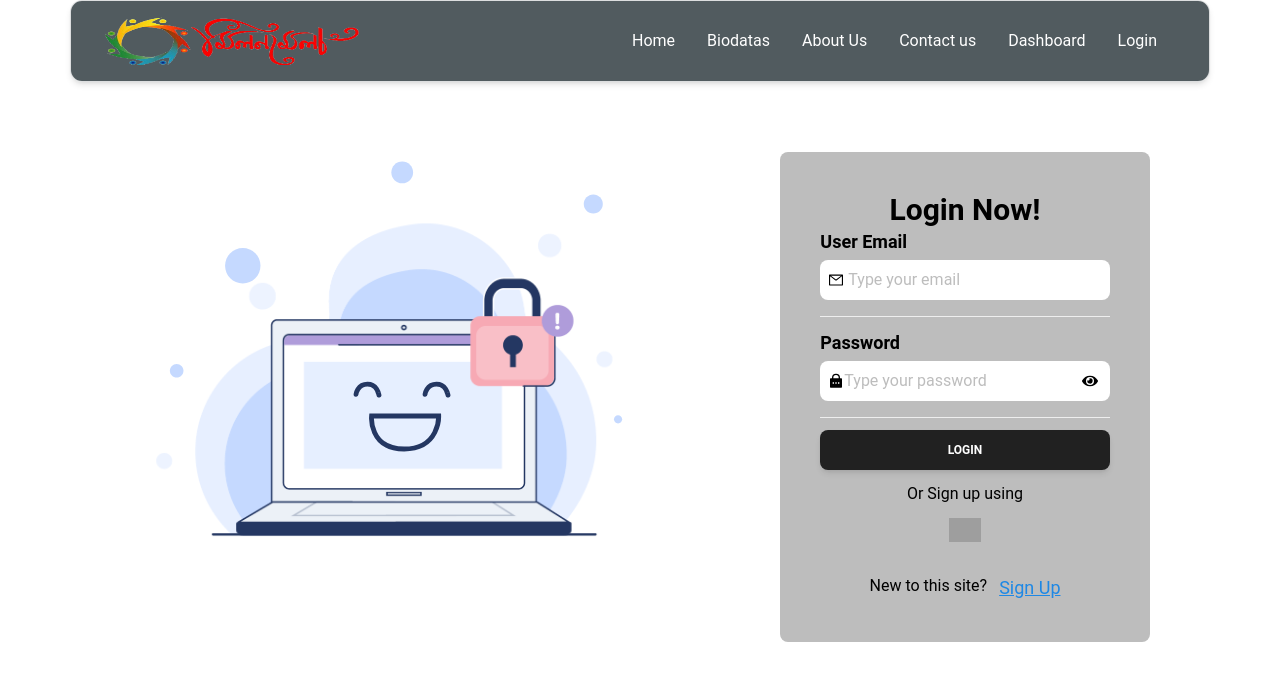
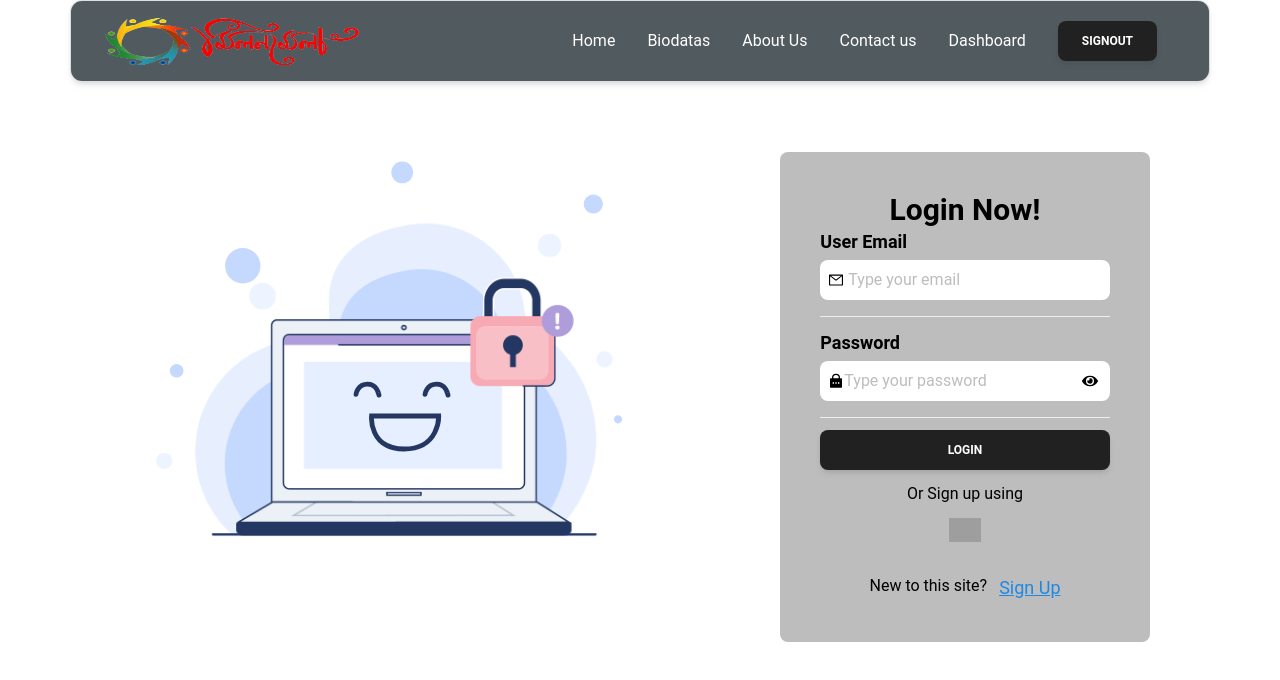
Before and after one commit to Its-Shojib/Milon-Mela-Matrimony-ClientSide-ReactAndFirebase, a React (Vite) app: page /login in a window 1280 px wide. Shown: the top 680 px of the page. Built offline with nearby package versions, Linux system fonts and the light colour scheme; no server answers; sample sign-in values are in the browser's storage; grey boxes are pictures that could not be loaded.

Commit message:
Jwt Implemented

```diff
--- a/src/AllRoutes/AdminRoute.jsx
+++ b/src/AllRoutes/AdminRoute.jsx
@@ -1,8 +1,8 @@
 import { Navigate, useLocation } from "react-router-dom";
-
 import PropTypes from 'prop-types';
+import useAdmin from "../Hooks/useAdmin";
 import useAuth from "../Hooks/useAuth";
-import useAdmin from "../Hooks/useAdmin";
+import { Spinner } from "@material-tailwind/react";
 
 const AdminRoute = ({ children }) => {
     const {user, loading} = useAuth();
@@ -10,7 +10,9 @@ const AdminRoute = ({ children }) => {
     const location = useLocation();
 
     if (loading || isAdminLoading) {
-        return <progress className="progress w-56"></progress>
+        return <div className="flex justify-center items-center min-h-[600px]">
+        <Spinner className="h-12 w-12" />
+    </div>
     }
 
     if (user && isAdmin) {
--- a/src/AuthProvider/AuthProvider.jsx
+++ b/src/AuthProvider/AuthProvider.jsx
@@ -3,9 +3,7 @@ import PropTypes from 'prop-types';
 
 import { createUserWithEmailAndPassword, onAuthStateChanged, signInWithEmailAndPassword, signOut, GoogleAuthProvider, signInWithPopup, updateProfile } from 'firebase/auth'
 import auth from "../Firebase/Firebase.config";
-
-
-
+import useAxiosPublic from "../Hooks/useAxiosPublic";
 
 export const AuthContext = createContext(null);
 
@@ -13,6 +11,7 @@ const AuthProvider = ({ children }) => {
     let [user, setUser] = useState(null);
     let [loading, setLoading] = useState(true);
     let googleProvider = new GoogleAuthProvider();
+    let axiosPublic = useAxiosPublic();
 
     let createUser = (email, password) => {
         setLoading(true);
@@ -39,13 +38,29 @@ const AuthProvider = ({ children }) => {
     useEffect(() => {
         let unSubscribe = onAuthStateChanged(auth, currentUser => {
             setUser(currentUser);
-            console.log('observing: ', currentUser?.displayName);
-            setLoading(false)
+            console.log('observing: ', currentUser);
+            let userInfo = {
+                email: currentUser?.email
+            }
+            if(currentUser){
+                axiosPublic.post('/jwt',userInfo)
+                .then(res=>{
+                    if(res.data.token){
+                        localStorage.setItem('access-token', res.data.token);
+                        setLoading(false);
+                    }
+                })
+            }
+            else{
+                localStorage.removeItem('access-token');
+                setLoading(false);
+            }
+
         })
         return () => {
             unSubscribe();
         }
-    }, [])
+    }, [axiosPublic])
 
 
     let authInfo = {
--- a/src/Hooks/useAxiosSecure.jsx
+++ b/src/Hooks/useAxiosSecure.jsx
@@ -1,6 +1,7 @@
 import axios from "axios";
 import { useNavigate } from "react-router-dom";
 import useAuth from "./useAuth";
+
 
 let axiosSecure = axios.create({
     baseURL: 'http://localhost:5000',
--- a/src/Layout/DashBoard.jsx
+++ b/src/Layout/DashBoard.jsx
@@ -3,16 +3,23 @@ import { FaEdit, FaEye, FaHeart, FaHome, FaPhone,  FaSignOutAlt, FaUser, FaUsers
 import { GiLovers } from "react-icons/gi";
 import { TbListDetails } from "react-icons/tb";
 import { MdOutlineWorkspacePremium } from "react-icons/md";
+import useAdmin from './../Hooks/useAdmin';
+import useAuth from '../Hooks/useAuth';
+import { Helmet } from 'react-helmet-async';
 
 const DashBoard = () => {
-    let isAdmin = false;
+    let [isAdmin] = useAdmin();
+    let {Logout} = useAuth()
     return (
         <div>
+            <Helmet>
+                <title>Milon Mela | DashBoard</title>
+            </Helmet>
             <div className="max-w-screen-xl mx-auto flex">
-                <div className="w-64 min-h-screen bg-[#ca6fbf]">
+                <div className="w-64 min-h-screen bg-black text-white">
                     <div className='text-center my-10'>
-                        <h1 className='text-3xl font-bold'>Bistro Boss</h1>
-                        <p className='text-xl'>Restaurants</p>
+                        <h1 className='text-3xl font-bold'>Milon Mela</h1>
+                        <p className='text-xl'>Matrimony</p>
                     </div>
                     {
                         isAdmin ? <>
@@ -41,7 +48,7 @@ const DashBoard = () => {
                                     to='success-story' ><FaWineBottle></FaWineBottle>Success Story</NavLink>
                                 </li>
                                 <li >
-                                    <NavLink className='flex items-center font-bold gap-2' ><FaSignOutAlt></FaSignOutAlt> Logout</NavLink>
+                                    <NavLink onClick={()=>Logout().then().catch()} className='flex items-center font-bold gap-2' ><FaSignOutAlt></FaSignOutAlt> Logout</NavLink>
                                 </li>
                             </ul>
                         </> : <>
@@ -70,7 +77,7 @@ const DashBoard = () => {
                                     to='got-married' ><GiLovers></GiLovers>Got Married</NavLink>
                                 </li>
                                 <li >
-                                    <NavLink className='flex items-center font-bold gap-2' ><FaSignOutAlt></FaSignOutAlt> Logout</NavLink>
+                                    <NavLink onClick={()=>Logout().then().catch()} className='flex items-center font-bold gap-2' ><FaSignOutAlt></FaSignOutAlt> Logout</NavLink>
                                 </li>
                             </ul>
                         </>
--- a/src/Shared-Compo/MyNavbar.jsx
+++ b/src/Shared-Compo/MyNavbar.jsx
@@ -6,7 +6,7 @@ import useAuth from "../Hooks/useAuth";
 
 const MyNavbar = () => {
   const [openNav, setOpenNav] = useState(false);
-  let {user} = useAuth();
+  let { user, Logout } = useAuth();
   useEffect(() => {
     window.addEventListener(
       "resize",
@@ -68,7 +68,16 @@ const MyNavbar = () => {
           </Link>
         </Typography>
       }
-      <Typography
+      {
+        user ? <><Typography
+          as="li"
+          variant="h6"
+          className="p-1 font-normal"
+        >
+          <Button onClick={() => Logout().then().catch()} className="flex items-center">
+            Signout
+          </Button>
+        </Typography></> : <><Typography
           as="li"
           variant="h6"
           className="p-1 font-normal"
@@ -76,8 +85,9 @@ const MyNavbar = () => {
           <Link to='/login' className="flex items-center">
             Login
           </Link>
-      </Typography>
-    </ul>
+        </Typography></>
+      }
+    </ul >
   );
 
 
```
Also changed, not shown: src/AllRoutes/Routes.jsx (+36 -34 lines). Lines whose indentation alone changed are shown as unchanged.
